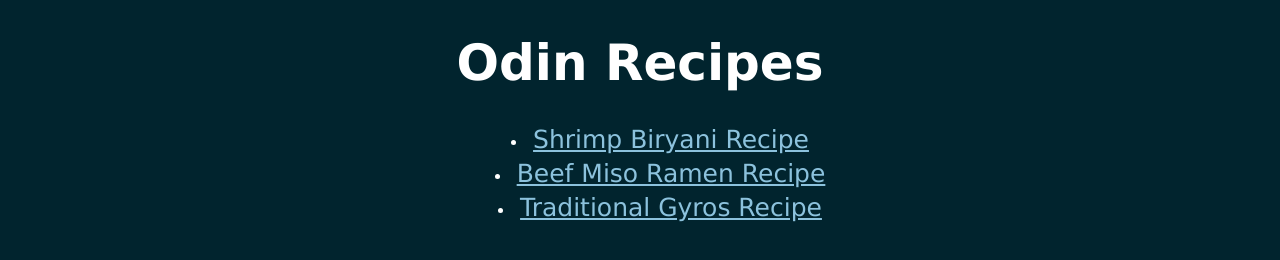
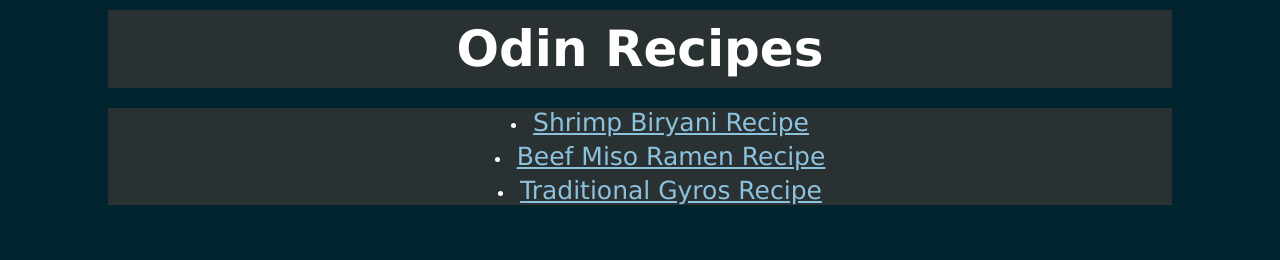
Before and after one commit to RaghuVatsavai/odin-recipes, a plain HTML site: page index.html in a window 1280 px wide. Drawn offline with Linux system fonts and the light colour scheme.

Commit message:
Add new style to title using margin and padding

```diff
--- a/index.html
+++ b/index.html
@@ -7,10 +7,10 @@
         <title>Odin Recipes</title>
     </head>
 
-    <body>
-        <h1>Odin Recipes</h1>
+    <body >
+        <h1 class="title">Odin Recipes</h1>
 
-        <ul>
+        <ul class="recipe-list">
             <li><a href="./recipes/biryani.html" target="_blank" rel="noopener noreferrer">Shrimp Biryani Recipe</a></li>
             <li><a href="./recipes/ramen.html" target="_blank" rel="noopener noreferrer">Beef Miso Ramen Recipe</a></li>
             <li><a href="./recipes/gyros.html" target="_blank" rel="noopener noreferrer">Traditional Gyros Recipe</a></li>
--- a/styles.css
+++ b/styles.css
@@ -1,4 +1,7 @@
-h1 {
+.title {
+    background: #2a3133;
+    padding: 10px;
+    margin: 10px 100px;
     font-size: 50px;
     text-align: center;
 }
@@ -10,7 +13,9 @@ body {
     text-align: center;
 }
 
-ul {
+.recipe-list {
+    background-color: #2a3133;
+    margin: 20px 100px;
     list-style-position: inside;
     text-align: center;
 }
```
Also changed, not shown: images/download.jpeg (added).
